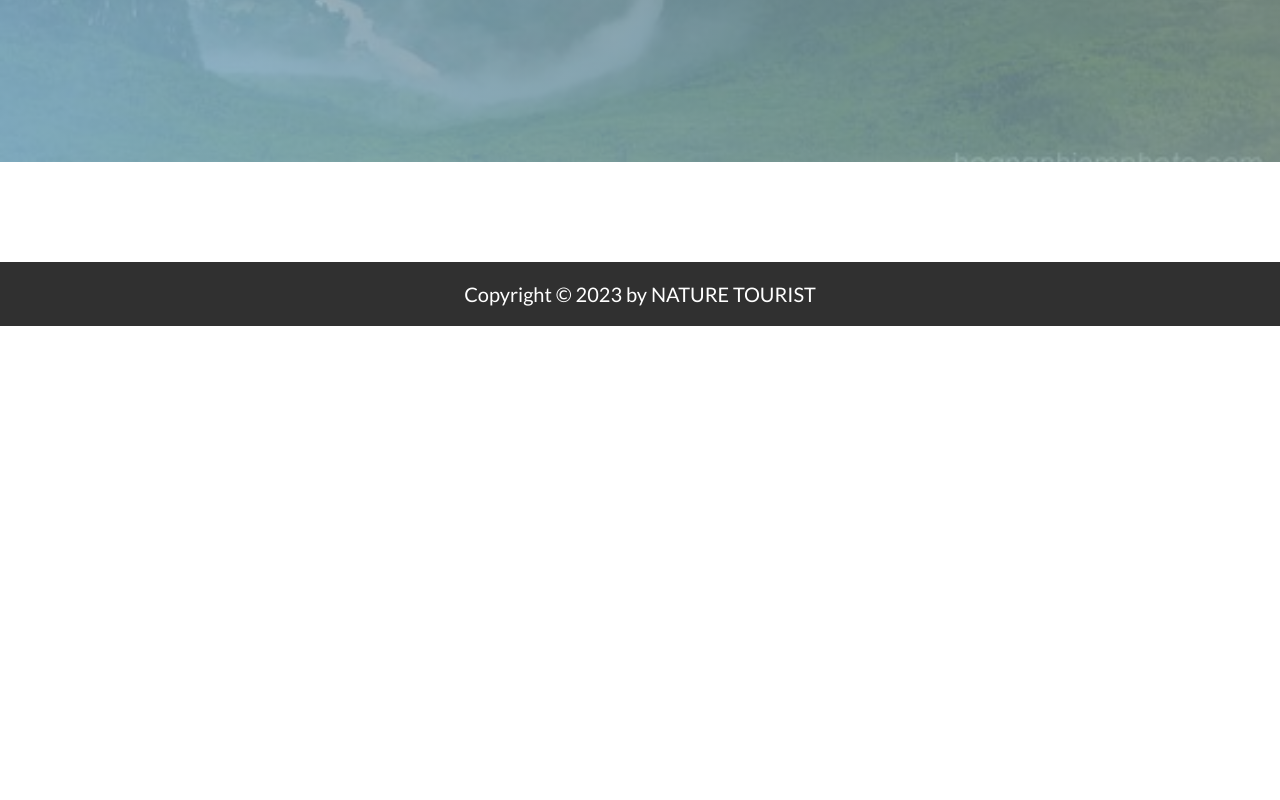
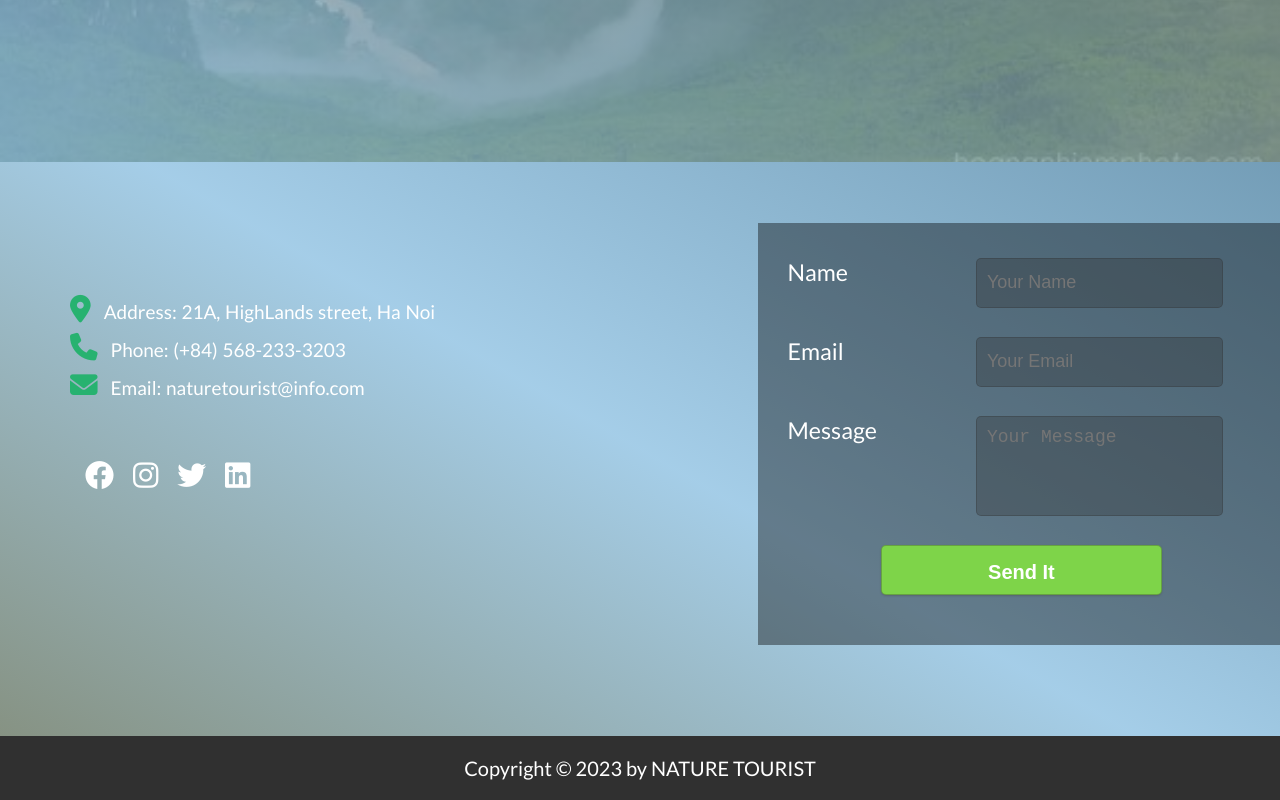
Before and after one commit to samsamhuynh/nature-tourist, a plain HTML site: page Nature Tourist Project/index.html in a window 1280 px wide. Shown: the part 2698-3498 px from the top of the page. Before the commit the page ends 3024 px from the top, so only its background shows below. Drawn offline with Linux system fonts and the light colour scheme; a script that the page names is missing.

Commit message:
thêm contact form

```diff
--- a/Nature Tourist Project/asset/css/base.css
+++ b/Nature Tourist Project/asset/css/base.css
@@ -30,6 +30,7 @@
     display: inline-block; */
   text-align: center;
   transition: all 0.3s;
+  cursor: pointer;
 }
 
 .btn:hover,
--- a/Nature Tourist Project/asset/css/style.css
+++ b/Nature Tourist Project/asset/css/style.css
@@ -218,6 +218,118 @@ cite img {
 }
 
 /* ------------Contact FORM-------------- */
+.contact-section {
+  background-image: linear-gradient(
+    30deg,
+    rgba(104, 119, 100, 0.8),
+    rgba(142, 193, 226, 0.8),
+    rgba(81, 133, 165, 0.8)
+  );
+}
+
+.information {
+  list-style: none;
+  color: #fff;
+  line-height: 200%;
+  margin-top: 70px;
+  word-spacing: 1px;
+  font-size: 95%;
+}
+
+.information .check-icon {
+  color: #27b270;
+  transition: all 0.3s;
+}
+
+.information .check-icon:hover,
+.information .check-icon:active {
+  transform: scale(1.3);
+  color: #7ed449;
+}
+
+.social-icons {
+  margin-top: 50px;
+  list-style: none;
+}
+
+.social-icons li {
+  display: inline-block;
+  font-size: 145%;
+  margin-left: 15px;
+  color: #fff;
+  transition: all 0.3s;
+  cursor: pointer;
+}
+
+.social-icons li:hover,
+.social-icons li:active {
+  transform: scale(1.3);
+  color: #7ed449;
+}
+
+/* Form */
+form {
+  background-color: rgba(0, 0, 0, 0.4);
+  margin-left: 40%;
+  width: 70%;
+  padding: 30px;
+  margin-bottom: 30px;
+}
+
+form .row {
+  margin-bottom: 20px;
+}
+
+label {
+  font-size: 116%;
+  color: #fff;
+}
+
+input,
+textarea {
+  outline: none;
+  padding: 10px;
+  background-color: rgba(48, 47, 47, 0.3);
+  border: 1px solid rgba(48, 47, 47, 0.3);
+  margin-left: 30px;
+  cursor: pointer;
+  border-radius: 5px;
+}
+
+textarea {
+  resize: none;
+  height: 100px;
+}
+
+input {
+  height: 50px;
+}
+
+input[type="text"],
+input[type="email"],
+textarea {
+  width: 80%;
+  font-size: 90%;
+  transition: all 0.3s;
+}
+
+input[type="text"]:focus,
+input[type="email"]:focus,
+textarea:focus {
+  color: #fff;
+  background-color: rgba(48, 47, 47, 0.8);
+}
+
+form .row:last-child {
+  text-align: center;
+}
+
+input[type="submit"] {
+  font-weight: 700;
+  font-size: 100%;
+  border-radius: 5px;
+  width: 60%;
+}
 
 /* ----------------------------------- */
 /* ------------FOOTER-------------- */
--- a/Nature Tourist Project/index.html
+++ b/Nature Tourist Project/index.html
@@ -216,7 +216,71 @@
       </div>
     </section>
 
-    <section class="contact-section"></section>
+    <section class="contact-section">
+      <div class="row">
+        <div class="col span-1-of-3">
+          <ul class="information">
+            <li>
+              <i class="fa-solid fa-location-dot check-icon"></i>Address: 21A,
+              HighLands street, Ha Noi
+            </li>
+            <li>
+              <i class="fa-solid fa-phone check-icon"></i>Phone: (+84)
+              568-233-3203
+            </li>
+            <li>
+              <i class="fa-solid fa-envelope check-icon"></i>Email:
+              naturetourist@info.com
+            </li>
+          </ul>
+
+          <ul class="social-icons">
+            <li><i class="fa-brands fa-facebook"></i></li>
+            <li><i class="fa-brands fa-instagram"></i></li>
+            <li><i class="fa-brands fa-twitter"></i></li>
+            <li><i class="fa-brands fa-linkedin"></i></li>
+          </ul>
+        </div>
+
+        <div class="col span-2-of-3">
+          <form>
+            <div class="row">
+              <div class="col span-1-of-3">
+                <label>Name</label>
+              </div>
+
+              <div class="col span-2-of-3">
+                <input type="text" placeholder="Your Name" />
+              </div>
+            </div>
+
+            <div class="row">
+              <div class="col span-1-of-3">
+                <label>Email</label>
+              </div>
+
+              <div class="col span-2-of-3">
+                <input type="email" placeholder="Your Email" />
+              </div>
+            </div>
+
+            <div class="row">
+              <div class="col span-1-of-3">
+                <label>Message</label>
+              </div>
+
+              <div class="col span-2-of-3">
+                <textarea placeholder="Your Message"></textarea>
+              </div>
+            </div>
+
+            <div class="row">
+              <input type="submit" class="btn" value="Send It" />
+            </div>
+          </form>
+        </div>
+      </div>
+    </section>
 
     <!-- --------------------------------------------------------- -->
     <!-- PHẦN CHÂN-->
```
